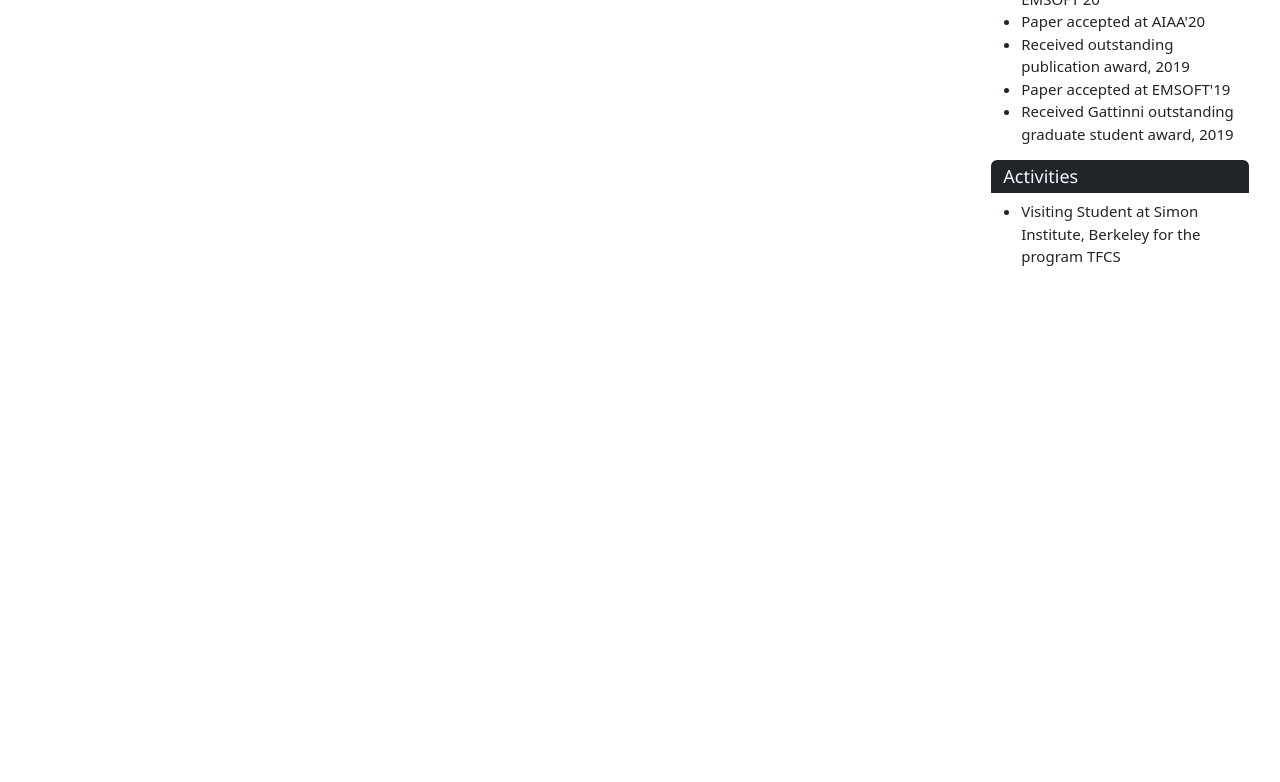
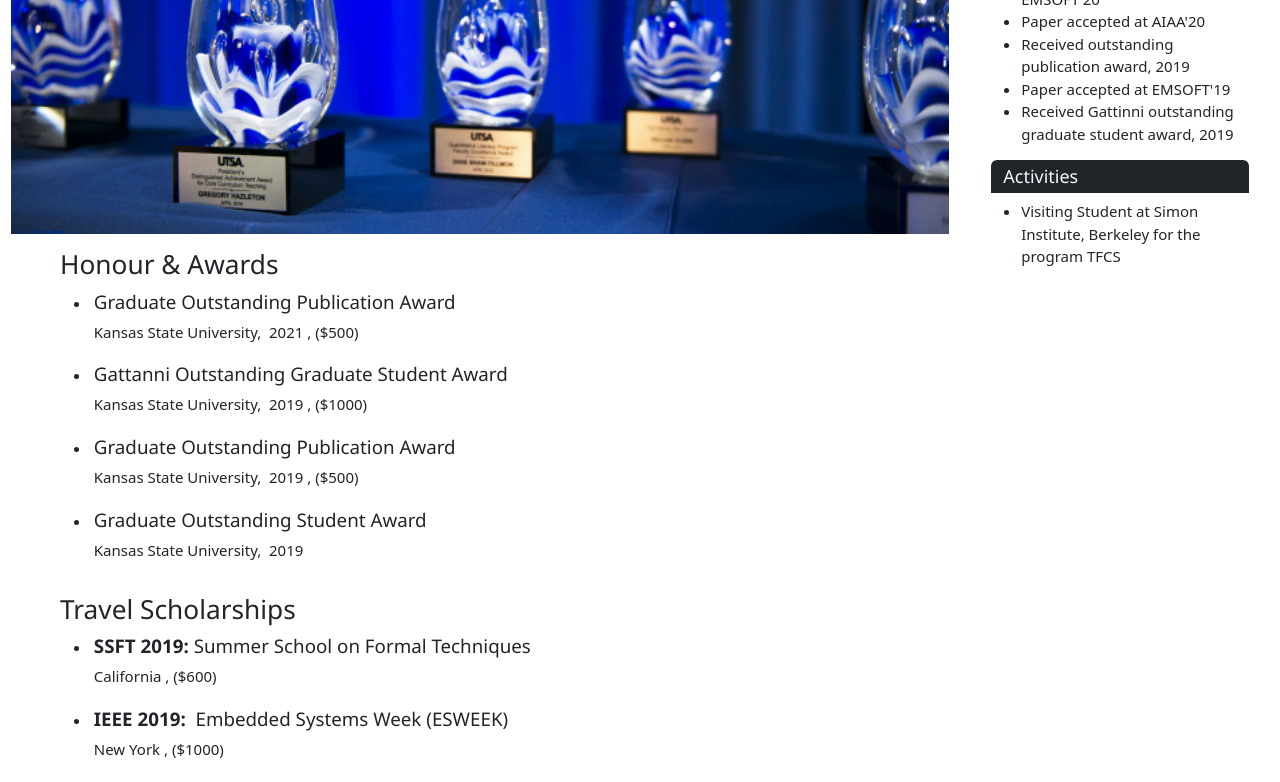
Before and after one commit to pavanatm9909/Rlal_Page, an Angular app: page /awards in a window 1280 px wide. Shown: the part 300-1082 px from the top of the page. Before the commit the page ends 800 px from the top, so only its background shows below. Built offline with nearby package versions, Linux system fonts and the light colour scheme.

Commit message:
added awards and filter

```diff
--- a/src/app/awards/awards.component.html
+++ b/src/app/awards/awards.component.html
@@ -1 +1,41 @@
-<p>awards works!</p>
+<section id="about">
+    <div class="row">
+        <h1 style="padding-left: 25px; padding-top: 10px;">Awards</h1>
+        <img src="/assets/Awards.jpg" alt="img">
+    </div>
+    <div class="row">
+        <div class="container">
+            <div class="row">
+                <h3 style="padding-left: 60px ; padding-top: 15px;"  (click)= "Dishonour()">Honour & Awards</h3>
+            </div>
+            <div *ngIf="HonourDisplay">
+                <ul style="padding-left: 80px;">
+                    <div *ngFor="let data of Honour_data">
+                        <li style="padding: 0.3%;">
+                            <h5>{{data.awardName}}</h5>
+                            <p>{{data.university}},&nbsp;&nbsp;{{data.Year}}&nbsp;{{data.price}}
+                            </p>
+                        </li>
+                    </div>
+                </ul>
+            </div>
+        </div>
+        <div class="container">
+            <div class="row">
+                <h3 style="padding-left: 60px ; padding-top:9 15px;" (click)="DisTravel()">Travel Scholarships</h3>
+            </div>
+            <div *ngIf="TravelDisplay">
+                <ul style="padding-left: 80px;">
+                    <div *ngFor="let data of Travel_data">
+                        <li style="padding: 0.3%;">
+                            <h5><b>{{data.AwardDomain}}:&nbsp;</b>{{data.awardName}}</h5>
+                            <p>{{data.place}}&nbsp;{{data.price}}
+                            </p>
+                        </li>
+                    </div>
+                </ul>
+            </div>
+        </div>
+    </div>
+
+</section>
--- a/src/app/awards/awards.component.ts
+++ b/src/app/awards/awards.component.ts
@@ -7,9 +7,109 @@ import { Component, OnInit } from '@angular/core';
 })
 export class AwardsComponent implements OnInit {
 
+  Honour_data = [{
+    awardName: "Graduate Outstanding Publication Award",
+    university: "Kansas State University",
+    Year: 2021,
+    price: ", ($500)"
+  },
+  {
+    awardName: "Gattanni Outstanding Graduate Student Award",
+    university: "Kansas State University",
+    Year: 2019,
+    price: ", ($1000)"
+  },
+  {
+    awardName: "Graduate Outstanding Publication Award",
+    university: "Kansas State University",
+    Year: 2019,
+    price: ", ($500)"
+  },
+  {
+    awardName: "Graduate Outstanding Student Award",
+    university: "Kansas State University",
+    Year: 2019,
+    price: null
+  }]
+
+  Travel_data = [{
+    AwardDomain:"SSFT 2019",
+    awardName: "Summer School on Formal Techniques",
+    place: "California",
+    price: ", ($600)"
+  },
+  {
+    AwardDomain:"IEEE 2019",
+    awardName: " Embedded Systems Week (ESWEEK)",
+    place: "New York",
+    price: ", ($1000)"
+  },
+  {
+    AwardDomain:"GSC 2019",
+    awardName: "Graduate Student Council",
+    place: "Kansas State University",
+    price: ", ($600)"
+  },
+  {
+    AwardDomain:"ERGP 2018",
+    awardName: " Engineering Research and Graduate Programs",
+    place: "Kansas State University",
+    price: ", ($200)"
+  },
+  {
+    AwardDomain:"MVD 2018",
+    awardName: "Midwest Verification Day Workshop",
+    place: "University of Iowa",
+    price: ", ($300)"
+  },
+  {
+    AwardDomain:"MVD 2016",
+    awardName: "Midwest Verification Day Workshop",
+    place: "Iowa State University",
+    price: ", ($300)"
+  },
+  {
+    AwardDomain:"Dagstuhl Seminar 2016",
+    awardName: "Computer-Assisted Engineering for Robotics and Autonomous Systems",
+    place: "Germany",
+    price: ", (Funded by NSF)"
+  },
+  {
+    AwardDomain:"Marktoberdorf 2016",
+    awardName: "International Summer School",
+    place: "Germany",
+    price: ", ($1400)"
+  },
+  {
+    AwardDomain:"VMW 2016",
+    awardName: "Verification Mentoring Workshop",
+    place: "Canada",
+    price: ", ($600)"
+  }]
+  HonourDisplay = true
+  TravelDisplay = true
   constructor() { }
 
   ngOnInit(): void {
   }
 
+  Dishonour(){
+    if(this.HonourDisplay){
+      this.HonourDisplay = false
+    }
+    else{
+      this.HonourDisplay = true
+    }
+
+  }
+  DisTravel(){
+    if(this.TravelDisplay){
+      this.TravelDisplay = false
+    }
+    else{
+      this.TravelDisplay = true
+    }
+
+  }
+
 }
--- a/src/app/publications/publications.component.html
+++ b/src/app/publications/publications.component.html
@@ -1,10 +1,15 @@
 <h2 style="text-align: center;padding: 1.5%;">Publications</h2>
 <div style="padding-left: 7%;">
-    <div><b style="font-size: 1.0em;">Year: </b>
+    <b style="font-size: 1.0em;">Year: </b>
         <select style="padding-left: 1%;" [(ngModel)]="chosenMod" (ngModelChange)="modo()">
             <option value="{{x}}" *ngFor="let x of years" >{{x}}</option>
         </select>
-    </div>
+    &nbsp;&nbsp;&nbsp;
+    <b style="font-size: 1.0em;">Category: </b>
+    <select style="padding-left: 1%;" [(ngModel)]="chosenCatMod" (ngModelChange)="modo()">
+        <option value="{{x}}" *ngFor="let x of Category" >{{x}}</option>
+    </select>
+
 </div>
 <br>
 <ol style="padding-left: 7%;">
--- a/src/app/publications/publications.component.ts
+++ b/src/app/publications/publications.component.ts
@@ -10,6 +10,7 @@ import { PUBLICATION } from 'src/interface/publications';
 export class PublicationsComponent implements OnInit {
 
   years = ["All",2021, 2020, 2019, 2018, 2017, 2016, 2015]
+  Category = ["All","Category1","Category2","Category3"]
 
   Publications_data = [{
     Author: "Ratan Lal and Pavithra Prabhakar",
@@ -17,6 +18,7 @@ export class PublicationsComponent implements OnInit {
     PubName: "Time-Optimal Multi-Quadrotor Trajectory Planning for Pesticide Spraying",
     Domain: "International Conference on Robotics and Automation (ICRA)",
     Year: 2021,
+    category:"Category1"
   },
   {
     Author: "Ratan Lal, Weikang Duan, and Pavithra Prabhakar",
@@ -24,6 +26,7 @@ export class PublicationsComponent implements OnInit {
     PubName: "Bayesian Statistical Model Checking for Continuous Stochastic Logic",
     Domain: "ACM-IEEE International Conference on Formal Methods and Models for System Design (MEMOCODE)",
     Year: 2020,
+    category:"Category2"
   },
   {
     Author: "Ratan Lal and Pavithra Prabhakar",
@@ -31,6 +34,7 @@ export class PublicationsComponent implements OnInit {
     PubName: "Safety Analysis of Linear Discrete-time Stochastic Systems",
     Domain: "International Conference on Embedded Software (EMSOFT) (WIP)",
     Year: 2020,
+    category:"Category2"
   },
   {
     Author: "Daksh Shukla, Ratan Lal, Dustin Hauptman, Shawn S. Keshmiri, Pavithra Prabhakar and Nicole Beckage",
@@ -38,6 +42,7 @@ export class PublicationsComponent implements OnInit {
     PubName: "Flight Test Validation of a Safety-Critical Neural Network Based Longitudinal Controller for a Fixed-Wing UAS",
     Domain: "AIAA AVIATION",
     Year: 2020,
+    category:"Category1"
   },
   {
     Author: "Ratan Lal and Pavithra Prabhakar",
@@ -45,6 +50,7 @@ export class PublicationsComponent implements OnInit {
     PubName: "Compositional construction of bounded error over-approximations of acyclic interconnected continuous dynamical systems",
     Domain: "ACM-IEEE International Conference on Formal Methods and Models for System Design (MEMOCODE)",
     Year: 2019,
+    category:"Category2"
   },
   {
     Author: "Ratan Lal and Pavithra Prabhakar",
@@ -52,6 +58,7 @@ export class PublicationsComponent implements OnInit {
     PubName: "Counterexample guided abstraction refinement for polyhedral probabilistic hybrid systems",
     Domain: "ACM Transactions on Embedded Computing Systems (TECS), Accepted at EMSOFT",
     Year: 2019,
+    category:"Category2"
   },
   {
     Author: "Pavithra Prabhakar, Ratan Lal and James Kapinski",
@@ -59,6 +66,7 @@ export class PublicationsComponent implements OnInit {
     PubName: "Automatic Trace Generation for Signal Temporal Logic",
     Domain: "39th IEEE Real-Time Systems Symposium (RTSS)",
     Year: 2018,
+    category:"Category2"
   },
   {
     Author: "Ratan Lal and Pavithra Prabhakar",
@@ -66,6 +74,7 @@ export class PublicationsComponent implements OnInit {
     PubName: "Bounded Verification of Reachability of Probabilistic Hybrid Systems",
     Domain: "International Conference on Quantitative Evaluation of Systems (QEST)",
     Year: 2018,
+    category:"Category1"
   },
   {
     Author: "Ratan Lal and Pavithra Prabhakar",
@@ -73,6 +82,7 @@ export class PublicationsComponent implements OnInit {
     PubName: "Hierarchical Abstractions for Reachability Analysis of Probabilistic Hybrid Systems",
     Domain: "Annual Allerton Conference on Communication, Control, and Computing (Allerton)",
     Year: 2018,
+    category:"Category2"
   },
   {
     Author: "Ratan Lal and Pavithra Prabhakar",
@@ -80,6 +90,7 @@ export class PublicationsComponent implements OnInit {
     PubName: "Safety Analysis using Compositional Bounded Error Approximations of Communicating Hybrid Systems",
     Domain: "IEEE Conference on Decision and Control (CDC)",
     Year: 2017,
+    category:"Category1"
   },
   {
     Author: "Ratan Lal, Ajay Sharda and Pavithra Prabhakar",
@@ -87,6 +98,7 @@ export class PublicationsComponent implements OnInit {
     PubName: "Optimal Multi-robot Path Planning for Pesticide Spraying in Agricultural Fields",
     Domain: "IEEE Conference on Decision and Control (CDC)",
     Year: 2017,
+    category:"Category1"
   },
   {
     Author: "Pavithra Prabhakar, Miriam Garcia Soto and Ratan Lal",
@@ -94,6 +106,7 @@ export class PublicationsComponent implements OnInit {
     PubName: "Verification Techniques for Hybrid Systems",
     Domain: "International Symposium, ISoLA ",
     Year: 2016,
+    category:"Category1"
   },
   {
     Author: "Pierre Ganty, Samir Genaim, Ratan Lal and Pavithra Prabhakar",
@@ -101,6 +114,7 @@ export class PublicationsComponent implements OnInit {
     PubName: "From Non-Zenoness Verification to Termination",
     Domain: "ACM-IEEE International Conference on Formal Methods and Models for System Design (MEMOCODE)",
     Year: 2015,
+    category:"Category2"
   },
   {
     Author: "Ratan Lal and Pavithra Prabhakar",
@@ -108,11 +122,13 @@ export class PublicationsComponent implements OnInit {
     PubName: "Bounded error flowpipe computation of parameterized linear systems",
     Domain: "International Conference on Embedded Software (EMSOFT)",
     Year: 2015,
+    category:"Category1"
   },
 
   ]
 
-  chosenMod: any;
+  chosenMod = this.years[0];
+  chosenCatMod = this.Category[0];
   Pub_data!: PUBLICATION[]
   constructor() { }
 
@@ -121,15 +137,25 @@ export class PublicationsComponent implements OnInit {
   }
 
   modo() {
-    console.log(this.chosenMod)
-    if (this.chosenMod == "All") {
+    if (this.chosenCatMod == "All" && this.chosenMod == "All") {
       this.Pub_data = this.Publications_data
     }
     else {
-      console.log("Hi")
+      if(this.chosenMod == "All"){
+        this.Pub_data = this.Publications_data.filter((e1) => {
+          return e1.category == this.chosenCatMod
+        });
+      }
+      else if(this.chosenCatMod == "All"){
+          this.Pub_data = this.Publications_data.filter((e1) => {
+            return e1.Year == Number(this.chosenMod)
+          });
+      }
+      else{
       this.Pub_data = this.Publications_data.filter((e1) => {
-        return e1.Year == Number(this.chosenMod)
+        return e1.category == this.chosenCatMod && e1.Year == Number(this.chosenMod)
       });
+    }
     }
   }
 
--- a/src/app/user-layout/user-layout.component.html
+++ b/src/app/user-layout/user-layout.component.html
@@ -1,5 +1,5 @@
 <nav class="navbar navbar-expand-lg navbar-dark bg-dark">
-    <a class="navbar-brand" href="#">RATAN LAL</a>
+    <a class="navbar-brand">RATAN LAL</a>
     <div class="collapse navbar-collapse">
         <ul class="navbar-nav">
             <li routerLinkActive="active" *ngFor="let menuItem of menuItems" class="nav-item">
--- a/src/interface/publications.ts
+++ b/src/interface/publications.ts
@@ -1,4 +1,5 @@
 export interface PUBLICATION{
+    category: any;
     Author: String,
     PubUrl: String,
     PubName: String,
```
Also changed, not shown: src/assets/Awards.jpg (added).
